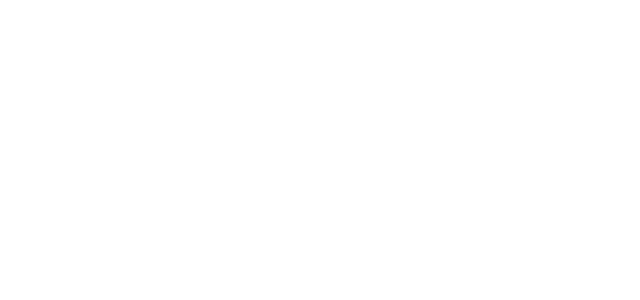
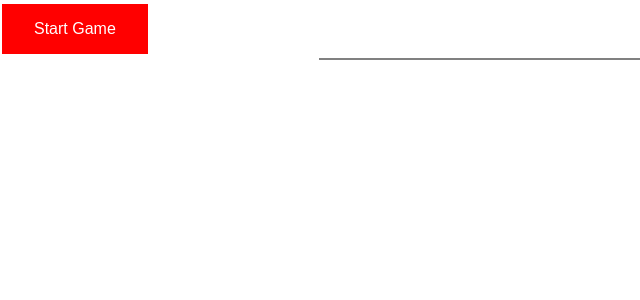
Before and after one commit to erikwaahlstrom/n-pussel, a React (Create React App) app: page / in a window 1280 px wide. Shown: the top 300 px of the page, without its empty margins (0-640 px from the left). Built offline with nearby package versions, Linux system fonts and the light colour scheme.

Commit message:
boxes in playfield

```diff
--- a/package.json
+++ b/package.json
@@ -3,6 +3,8 @@
   "version": "0.1.0",
   "private": true,
   "dependencies": {
+    "@emotion/core": "^10.1.1",
+    "@emotion/styled": "^10.0.27",
     "@testing-library/jest-dom": "^5.11.4",
     "@testing-library/react": "^11.1.0",
     "@testing-library/user-event": "^12.1.10",
--- /dev/null
+++ b/src/components/Box.js
@@ -0,0 +1,6 @@
+import React from "react";
+
+const Box = ({ tile }) => {
+  return <div>{tile}</div>;
+};
+export default Box;
--- a/src/components/GameWrapper.js
+++ b/src/components/GameWrapper.js
@@ -1,11 +1,39 @@
-import React from "react";
+import React, { useState } from "react";
+import Box from "./Box";
+import Button from "../elements/Button";
+import WrapperDiv from "../elements/WrapperDiv";
+
+const boxes = [
+  { box: "1" },
+  { box: "2" },
+  { box: "3" },
+  { box: "4" },
+  { box: "5" },
+  { box: "6" },
+  { box: "8" },
+  { box: "9" },
+  { box: "10" },
+  { box: "11" },
+  { box: "12" },
+  { box: "13" },
+  { box: "14" },
+];
 
 const GameWrapper = () => {
+  const [boxamount, setBoxes] = useState([]);
+  const draw = () => {
+    setBoxes(boxes);
+  };
+
+  console.log(boxes);
   return (
     <>
-      <div>
-
-      </div>
+      <Button onClick={draw}>Start Game</Button>
+      <WrapperDiv>
+        {boxamount.map((item, index) => {
+          return <Box key={index} tile={item.box} />;
+        })}
+      </WrapperDiv>
     </>
   );
 };
--- /dev/null
+++ b/src/elements/Button.js
@@ -0,0 +1,22 @@
+import styled from "@emotion/styled";
+
+export const Button = styled.button`
+  width: "100%";
+  border: none;
+  background-color: red;
+  color: white;
+  padding: 16px 32px;
+  text-align: center;
+  font-size: 16px;
+  margin: 4px 2px;
+  opacity: 1;
+  transition: 0.3s;
+  display: inline-block;
+  text-decoration: none;
+  cursor: pointer;
+  &:hover {
+    opacity: 0.6;
+  }
+`;
+
+export default Button;
--- /dev/null
+++ b/src/elements/WrapperDiv.js
@@ -0,0 +1,9 @@
+import styled from "@emotion/styled";
+
+export const WrapperDiv = styled.div`
+  border: 1px solid gray;
+  width: 50%;
+  margin: 0 auto;
+`;
+
+export default WrapperDiv;
```
Also changed, not shown: 2 other files (tests, documents, lock files or other folders).
